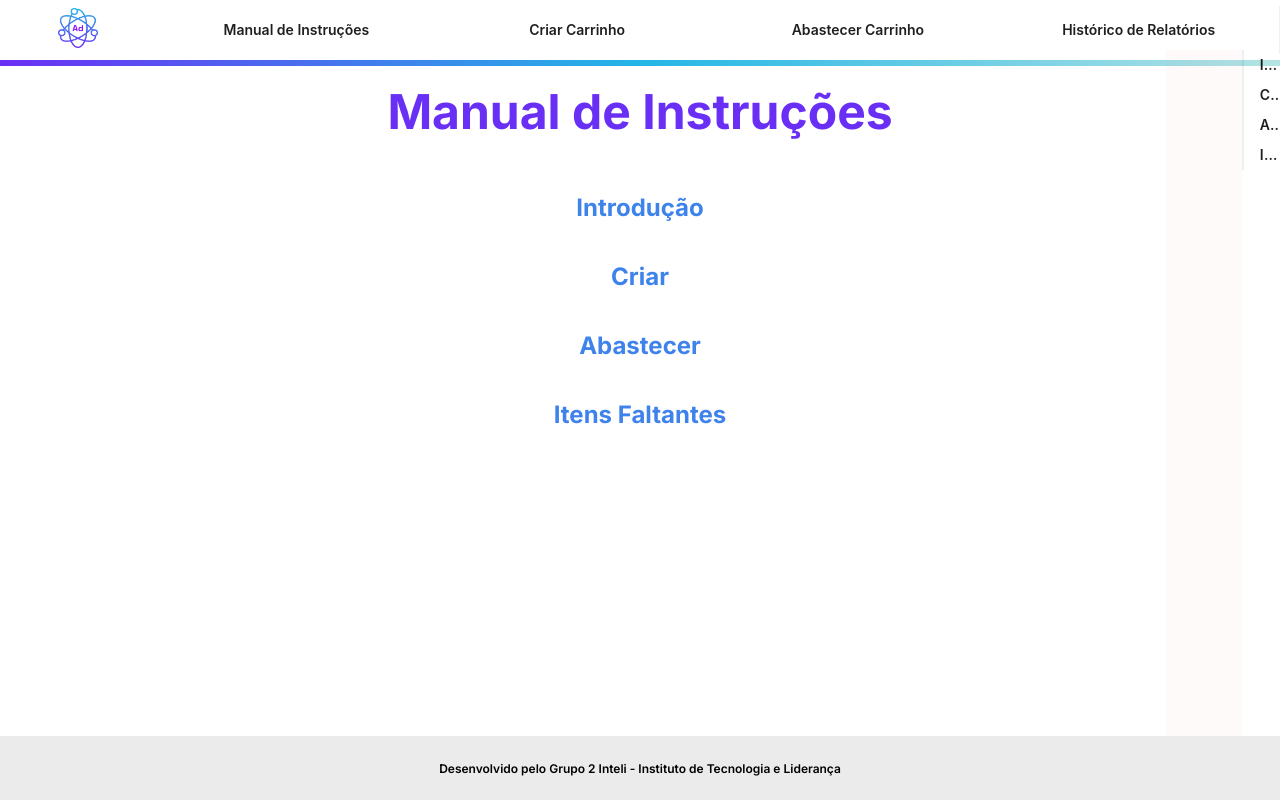
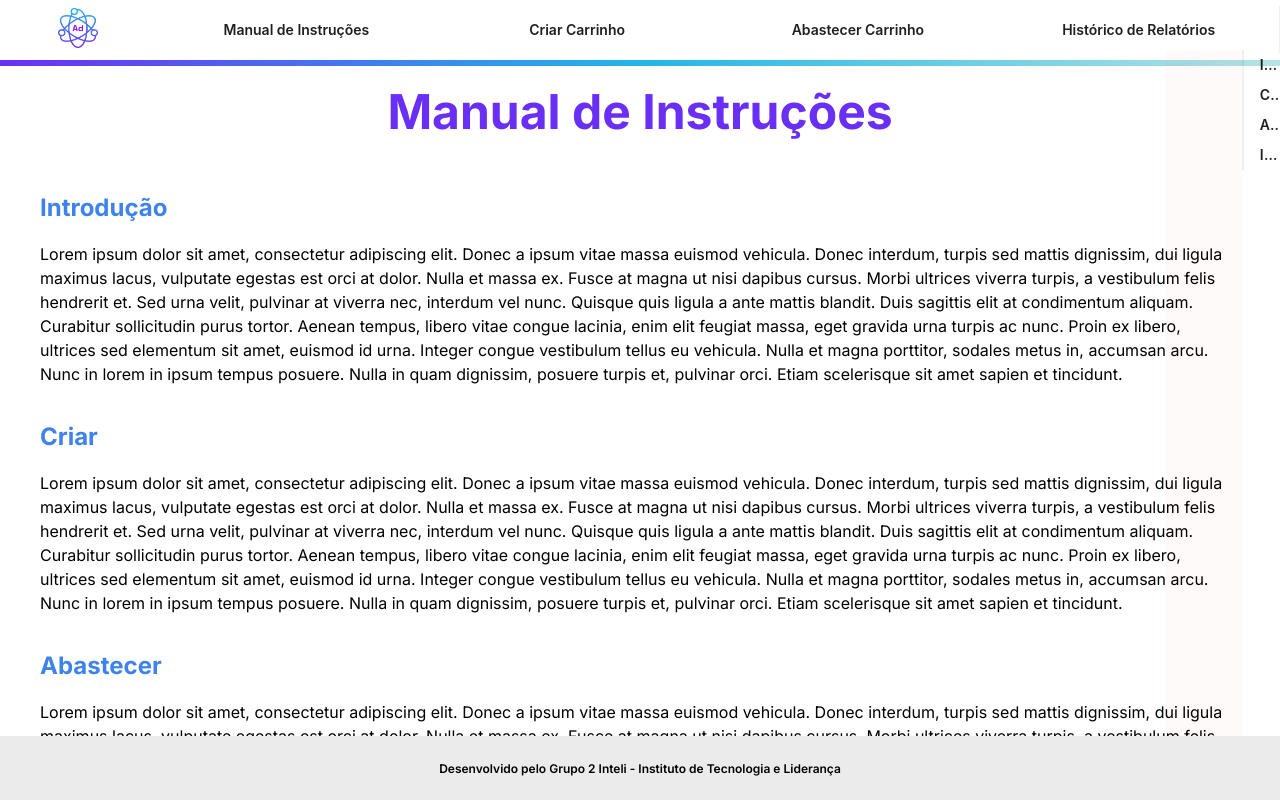
Before and after one commit to Inteli-College/2024-T0008-EC05-G02, a React (Create React App) app in the folder src/frontend/: page /manual in a window 1280 px wide. Shown: the top 800 px of the page. Built offline with nearby package versions, Linux system fonts and the light colour scheme.

Commit message:
Atualização manual

```diff
--- a/src/frontend/src/pages/manual/index.js
+++ b/src/frontend/src/pages/manual/index.js
@@ -75,25 +75,25 @@ function ManualInstrucoes() {
           <div className="header" id="header1">
             <h2>Introdução</h2>
             <p>
-
+            Lorem ipsum dolor sit amet, consectetur adipiscing elit. Donec a ipsum vitae massa euismod vehicula. Donec interdum, turpis sed mattis dignissim, dui ligula maximus lacus, vulputate egestas est orci at dolor. Nulla et massa ex. Fusce at magna ut nisi dapibus cursus. Morbi ultrices viverra turpis, a vestibulum felis hendrerit et. Sed urna velit, pulvinar at viverra nec, interdum vel nunc. Quisque quis ligula a ante mattis blandit. Duis sagittis elit at condimentum aliquam. Curabitur sollicitudin purus tortor. Aenean tempus, libero vitae congue lacinia, enim elit feugiat massa, eget gravida urna turpis ac nunc. Proin ex libero, ultrices sed elementum sit amet, euismod id urna. Integer congue vestibulum tellus eu vehicula. Nulla et magna porttitor, sodales metus in, accumsan arcu. Nunc in lorem in ipsum tempus posuere. Nulla in quam dignissim, posuere turpis et, pulvinar orci. Etiam scelerisque sit amet sapien et tincidunt.
             </p>
           </div>
           <div className="header" id="header2">
             <h2>Criar</h2>
             <p>
-
+            Lorem ipsum dolor sit amet, consectetur adipiscing elit. Donec a ipsum vitae massa euismod vehicula. Donec interdum, turpis sed mattis dignissim, dui ligula maximus lacus, vulputate egestas est orci at dolor. Nulla et massa ex. Fusce at magna ut nisi dapibus cursus. Morbi ultrices viverra turpis, a vestibulum felis hendrerit et. Sed urna velit, pulvinar at viverra nec, interdum vel nunc. Quisque quis ligula a ante mattis blandit. Duis sagittis elit at condimentum aliquam. Curabitur sollicitudin purus tortor. Aenean tempus, libero vitae congue lacinia, enim elit feugiat massa, eget gravida urna turpis ac nunc. Proin ex libero, ultrices sed elementum sit amet, euismod id urna. Integer congue vestibulum tellus eu vehicula. Nulla et magna porttitor, sodales metus in, accumsan arcu. Nunc in lorem in ipsum tempus posuere. Nulla in quam dignissim, posuere turpis et, pulvinar orci. Etiam scelerisque sit amet sapien et tincidunt.
             </p>
           </div>
           <div className="header" id="header3">
             <h2>Abastecer</h2>
             <p>
-
+            Lorem ipsum dolor sit amet, consectetur adipiscing elit. Donec a ipsum vitae massa euismod vehicula. Donec interdum, turpis sed mattis dignissim, dui ligula maximus lacus, vulputate egestas est orci at dolor. Nulla et massa ex. Fusce at magna ut nisi dapibus cursus. Morbi ultrices viverra turpis, a vestibulum felis hendrerit et. Sed urna velit, pulvinar at viverra nec, interdum vel nunc. Quisque quis ligula a ante mattis blandit. Duis sagittis elit at condimentum aliquam. Curabitur sollicitudin purus tortor. Aenean tempus, libero vitae congue lacinia, enim elit feugiat massa, eget gravida urna turpis ac nunc. Proin ex libero, ultrices sed elementum sit amet, euismod id urna. Integer congue vestibulum tellus eu vehicula. Nulla et magna porttitor, sodales metus in, accumsan arcu. Nunc in lorem in ipsum tempus posuere. Nulla in quam dignissim, posuere turpis et, pulvinar orci. Etiam scelerisque sit amet sapien et tincidunt.
             </p>
           </div>
           <div className="header" id="header4">
             <h2>Itens Faltantes</h2>
             <p>
-
+            Lorem ipsum dolor sit amet, consectetur adipiscing elit. Donec a ipsum vitae massa euismod vehicula. Donec interdum, turpis sed mattis dignissim, dui ligula maximus lacus, vulputate egestas est orci at dolor. Nulla et massa ex. Fusce at magna ut nisi dapibus cursus. Morbi ultrices viverra turpis, a vestibulum felis hendrerit et. Sed urna velit, pulvinar at viverra nec, interdum vel nunc. Quisque quis ligula a ante mattis blandit. Duis sagittis elit at condimentum aliquam. Curabitur sollicitudin purus tortor. Aenean tempus, libero vitae congue lacinia, enim elit feugiat massa, eget gravida urna turpis ac nunc. Proin ex libero, ultrices sed elementum sit amet, euismod id urna. Integer congue vestibulum tellus eu vehicula. Nulla et magna porttitor, sodales metus in, accumsan arcu. Nunc in lorem in ipsum tempus posuere. Nulla in quam dignissim, posuere turpis et, pulvinar orci. Etiam scelerisque sit amet sapien et tincidunt.
             </p>
         </div>
       </div>
```
